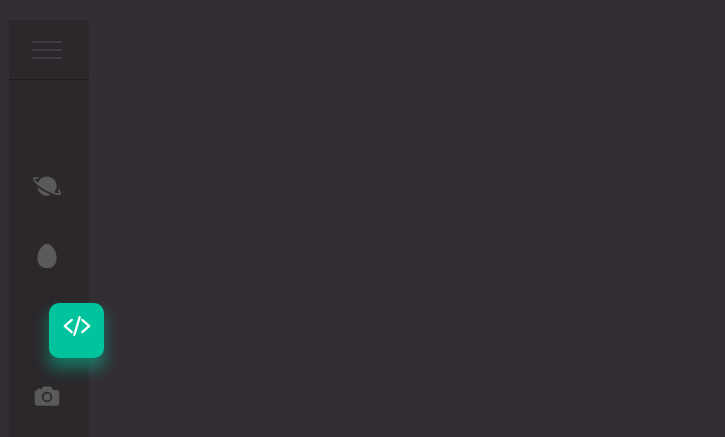
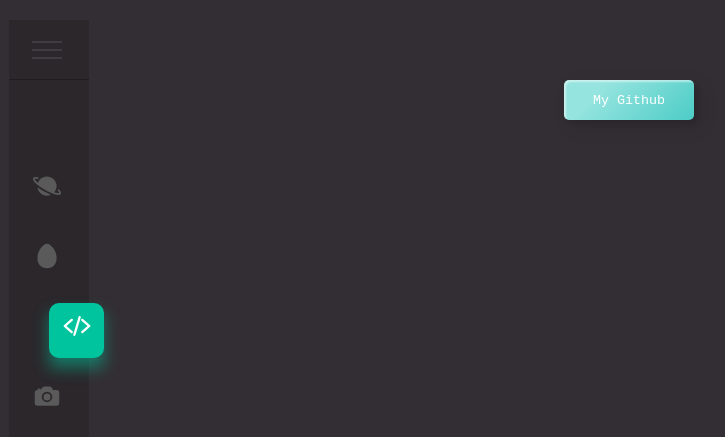
Before and after one commit to LimePotato/limepot.xyz, a plain HTML site: page projects.html in a window 1280 px wide. Shown: the top 437 px of the page, without its empty margins (11-736 px from the left). Drawn offline with nearby package versions, Linux system fonts and the light colour scheme; a web font is replaced by a local one.

Commit message:
buttons for projects

```diff
--- a/projects.html
+++ b/projects.html
@@ -9,6 +9,119 @@
         <link rel = "icon" href = "assets/obo-icon.png"
         type = "image/x-icon">
         <link rel="stylesheet" type="text/css" href="style.css">
+        <style>
+h1 {
+  position: relative;
+  text-align: center;
+  color: #353535;
+  font-size: 50px;
+  font-family: "Cormorant Garamond", serif;
+}
+
+p {
+  font-family: 'Lato', sans-serif;
+  font-weight: 300;
+  text-align: center;
+  font-size: 18px;
+  color: #676767;
+}
+.frame {
+  width: 90%;
+  margin: 40px auto;
+  text-align: center;
+}
+button {
+  margin: 20px;
+}
+.custom-btn {
+  width: 130px;
+  height: 40px;
+  color: #fff;
+  border-radius: 5px;
+  padding: 10px 25px;
+  font-family: 'Lato', sans-serif;
+  font-weight: 500;
+  background: transparent;
+  cursor: pointer;
+  transition: all 0.3s ease;
+  position: relative;
+  display: inline-block;
+   box-shadow:inset 2px 2px 2px 0px rgba(255,255,255,.5),
+   7px 7px 20px 0px rgba(0,0,0,.1),
+   4px 4px 5px 0px rgba(0,0,0,.1);
+  outline: none;
+}
+            /* 4 */
+.btn-4 {
+  background-color: #4dccc6;
+background-image: linear-gradient(315deg, #4dccc6 0%, #96e4df 74%);
+  line-height: 42px;
+  padding: 0;
+  border: none;
+}
+.btn-4:hover{
+  background-color: #89d8d3;
+background-image: linear-gradient(315deg, #89d8d3 0%, #03c8a8 74%);
+}
+.btn-4 span {
+  position: relative;
+  display: block;
+  width: 100%;
+  height: 100%;
+}
+.btn-4:before,
+.btn-4:after {
+  position: absolute;
+  content: "";
+  right: 0;
+  top: 0;
+   box-shadow:  4px 4px 6px 0 rgba(255,255,255,.9),
+              -4px -4px 6px 0 rgba(116, 125, 136, .2),
+    inset -4px -4px 6px 0 rgba(255,255,255,.9),
+    inset 4px 4px 6px 0 rgba(116, 125, 136, .3);
+  transition: all 0.3s ease;
+}
+.btn-4:before {
+  height: 0%;
+  width: .1px;
+}
+.btn-4:after {
+  width: 0%;
+  height: .1px;
+}
+.btn-4:hover:before {
+  height: 100%;
+}
+.btn-4:hover:after {
+  width: 100%;
+}
+.btn-4 span:before,
+.btn-4 span:after {
+  position: absolute;
+  content: "";
+  left: 0;
+  bottom: 0;
+  box-shadow:  4px 4px 6px 0 rgba(255,255,255,.9),
+              -4px -4px 6px 0 rgba(116, 125, 136, .2),
+    inset -4px -4px 6px 0 rgba(255,255,255,.9),
+    inset 4px 4px 6px 0 rgba(116, 125, 136, .3);
+  transition: all 0.3s ease;
+}
+.btn-4 span:before {
+  width: .1px;
+  height: 0%;
+}
+.btn-4 span:after {
+  width: 0%;
+  height: .1px;
+}
+.btn-4 span:hover:before {
+  height: 100%;
+}
+.btn-4 span:hover:after {
+  width: 100%;
+}
+        </style>
 </head>
 <body>
     <div class="head"></div>
@@ -59,7 +172,7 @@
         </ul>
     </div>
     <div class="content">
-
+        <button class="custom-btn btn-4" onclick="window.location.href='https://github.com/LimePotato';"><span>My Github</span></button>
     </div>
 
     <script>
@@ -78,7 +191,6 @@
         list.forEach((item) =>
         item.addEventListener('click',activeLink))
     </script>
-
 <script type="module" src="https://unpkg.com/ionicons@5.5.2/dist/ionicons/ionicons.esm.js"></script>
 <script nomodule src="https://unpkg.com/ionicons@5.5.2/dist/ionicons/ionicons.js"></script>
 </body>
```
